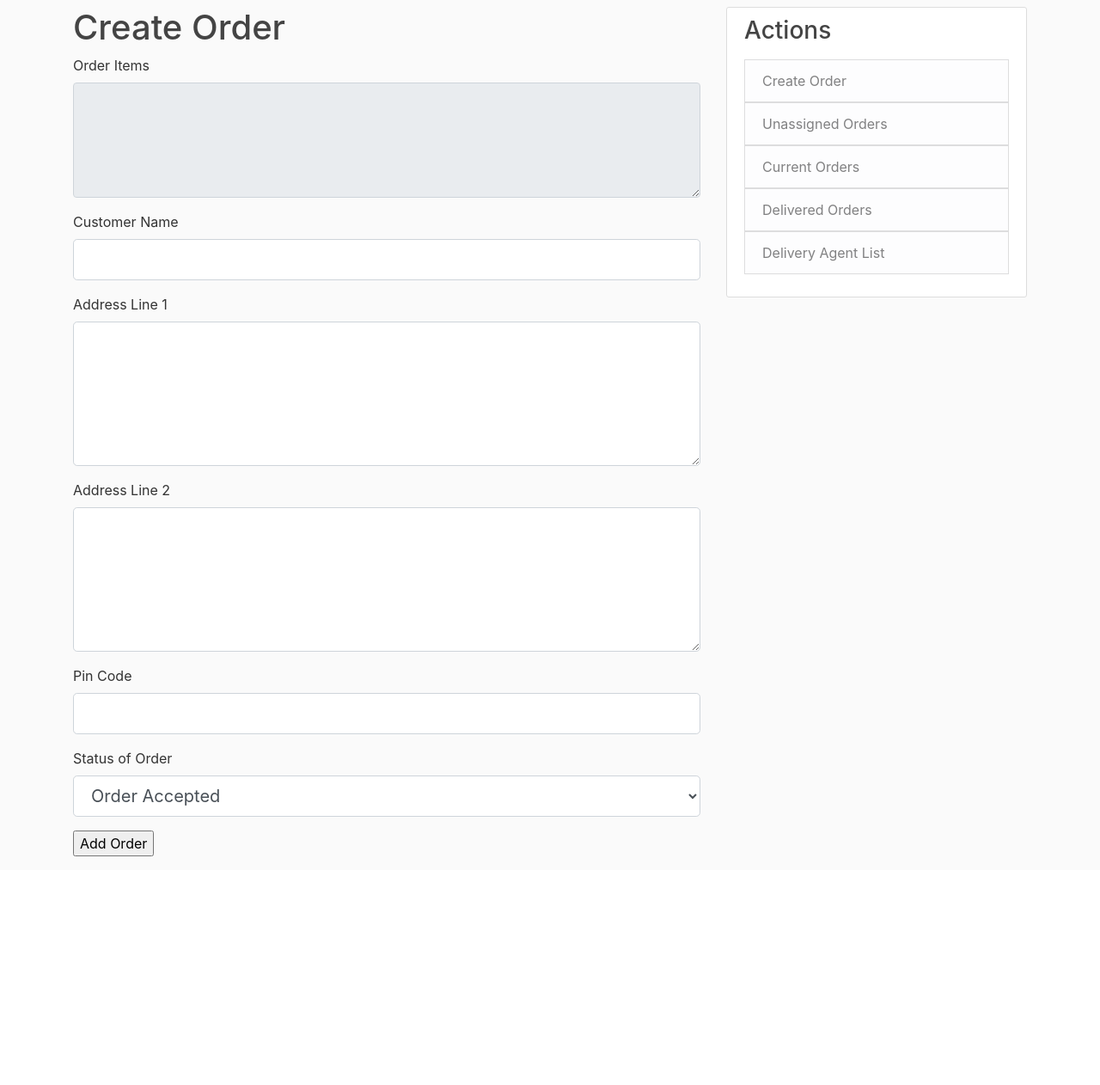
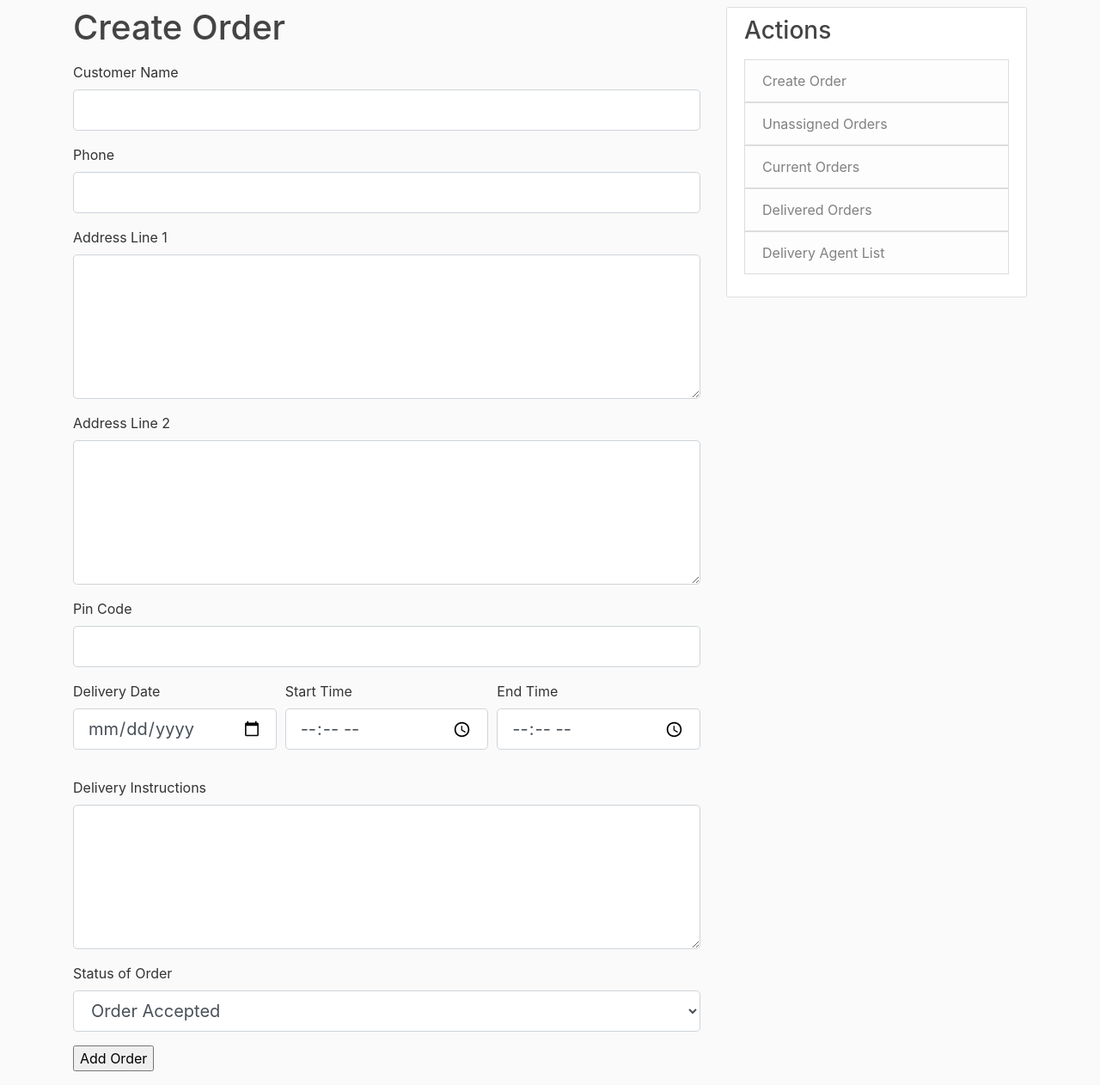
Before and after one commit to FoodDeliverySystem/FoodDeliveryApp, a Flask app: template web/templates/create_order.html in a window 1280 px wide. Shown: the part 72-1334 px from the top of the page at 86% size. Before the commit the page ends 1068 px from the top, so only its background shows below. Run offline with Flask 2, Linux system fonts and the light colour scheme; tables that the repository leaves empty hold one stand-in row (values such as "Sample post"); the template is opened without the code that fills it: values that come from a table or form of the project are taken from there, most other values are stand-ins (such as "Sample title", 1, 10 or a date in 2020); some libraries are stand-ins or nearby versions.

Commit message:
added new fields and removed order details

```diff
--- a/web/templates/create_order.html
+++ b/web/templates/create_order.html
@@ -1,12 +1,10 @@
 {% extends "admin_layout.html" %}
 {% block content %}
     <h1>Create Order</h1>
-    <form action="{{ url_for('main.create_order') }}" method="post" novalidate>
-        {{ form.hidden_tag() }}
-        <p>
-            {{ form.order_items.label }}<br>
-            {{ form.order_items() }}
-        </p>
+    <form action="/create_order" method="post" novalidate>
+
+        {{ form.csrf_token }}
+
         <p>
             <div class="form-group">
                 {{ form.cust_name.label(class="form-control-label") }}
@@ -24,16 +22,16 @@
         </p>
         <p>
             <div class="form-group">
-                {{ form.cust_phone_no.label(class="form-control-label") }}
-                {% if form.cust_phone_no.errors %}
-                    {{ form.cust_phone_no(class="form-control form-control-lg is-invalid") }}
+                {{ form.phone.label(class="form-control-label") }}
+                {% if form.phone.errors %}
+                    {{ form.phone(class="form-control form-control-lg is-invalid") }}
                     <div class="invalid-feedback">
-                        {% for error in form.cust_phone_no.errors %}
+                        {% for error in form.phone.errors %}
                             <span>{{ error }}</span>
                         {% endfor %}
                     </div>
                 {% else %}
-                    {{ form.cust_phone_no(class="form-control form-control-lg") }}
+                    {{ form.phone(class="form-control form-control-lg") }}
                 {% endif %}
             </div>
         </p>
@@ -81,6 +79,64 @@
             </div>
         </p>
         <p>
+          <div class="form-row align-items-center">
+            <div class="form-group col-md-4">
+              {{ form.delivery_date.label(class="form-control-label") }}
+              {% if form.delivery_date.errors %}
+                  {{ form.delivery_date(class="form-control is-invalid") }}
+                  <div class="invalid-feedback">
+                      {% for error in form.delivery_date.errors %}
+                          <span>{{ error }}</span>
+                      {% endfor %}
+                  </div>
+              {% else %}
+                  {{ form.delivery_date(class="form-control form-control-lg") }}
+              {% endif %}
+            </div>
+            <div class="form-group col-md-4">
+              {{ form.delivery_start_time.label(class="form-control-label") }}
+              {% if form.delivery_start_time.errors %}
+                  {{ form.delivery_start_time(class="form-control is-invalid") }}
+                  <div class="invalid-feedback">
+                      {% for error in form.delivery_start_time.errors %}
+                          <span>{{ error }}</span>
+                      {% endfor %}
+                  </div>
+              {% else %}
+                  {{ form.delivery_start_time(class="form-control form-control-lg") }}
+              {% endif %}
+            </div>
+            <div class="form-group col-md-4">
+              {{ form.delivery_end_time.label(class="form-control-label") }}
+              {% if form.delivery_end_time.errors %}
+                  {{ form.delivery_end_time(class="form-control is-invalid") }}
+                  <div class="invalid-feedback">
+                      {% for error in form.delivery_end_time.errors %}
+                          <span>{{ error }}</span>
+                      {% endfor %}
+                  </div>
+              {% else %}
+                  {{ form.delivery_end_time(class="form-control form-control-lg") }}
+              {% endif %}
+            </div>
+          </div>
+      </p>
+      <p>
+        <div class="form-group">
+            {{ form.delivery_instructions.label(class="form-control-label") }}
+            {% if form.delivery_instructions.errors %}
+                {{ form.delivery_instructions(class="form-control form-control-lg is-invalid") }}
+                <div class="invalid-feedback">
+                    {% for error in form.delivery_instructions.errors %}
+                        <span>{{ error }}</span>
+                    {% endfor %}
+                </div>
+            {% else %}
+                {{ form.delivery_instructions(class="form-control form-control-lg") }}
+            {% endif %}
+        </div>
+    </p>
+        <p>
             <div class="form-group">
                 {{ form.status.label(class="form-control-label") }}
                 {% if form.status.errors %}
@@ -98,4 +154,5 @@
         <p>{{ form.submit() }}</p>
     </form>
 
+
 {% endblock %}
```
